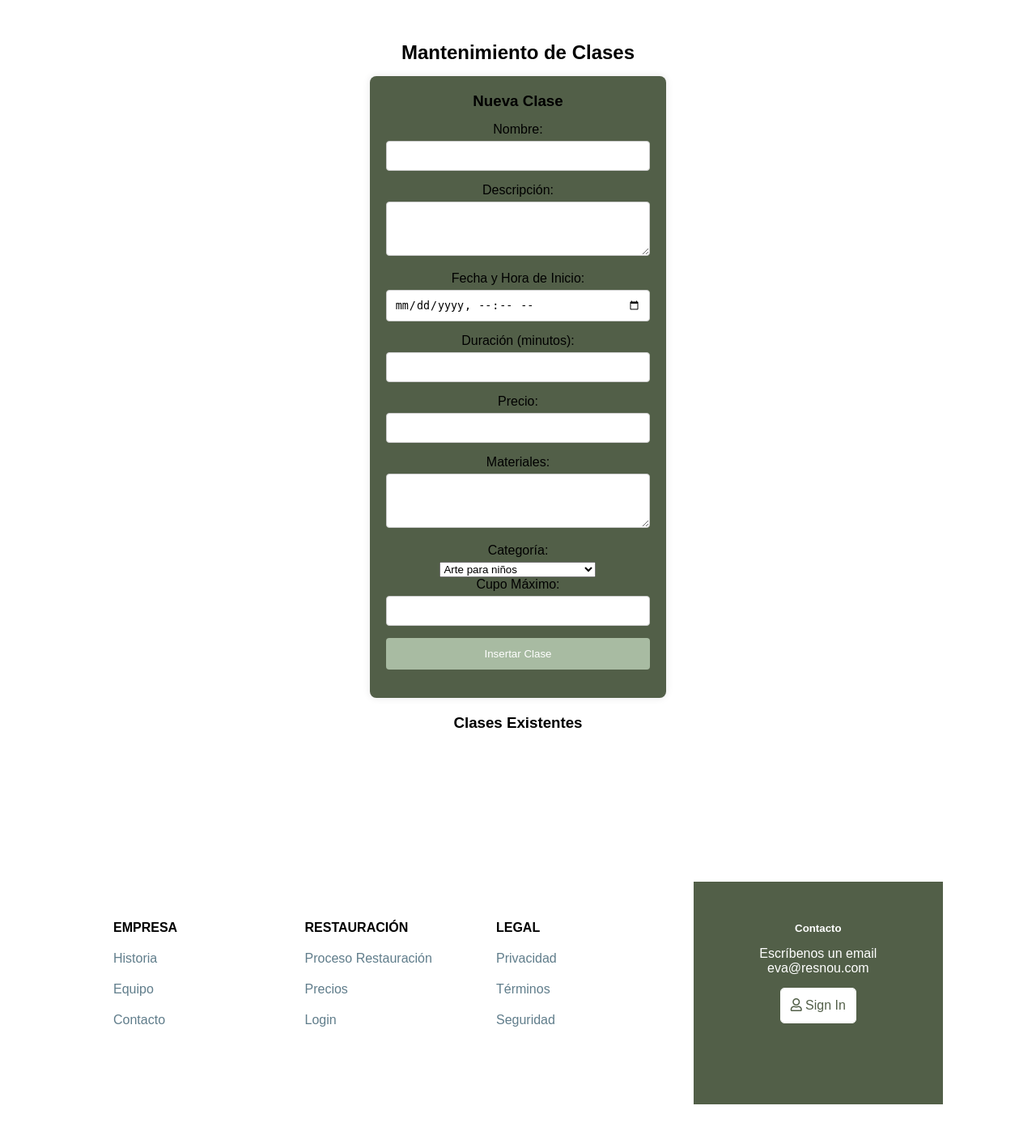
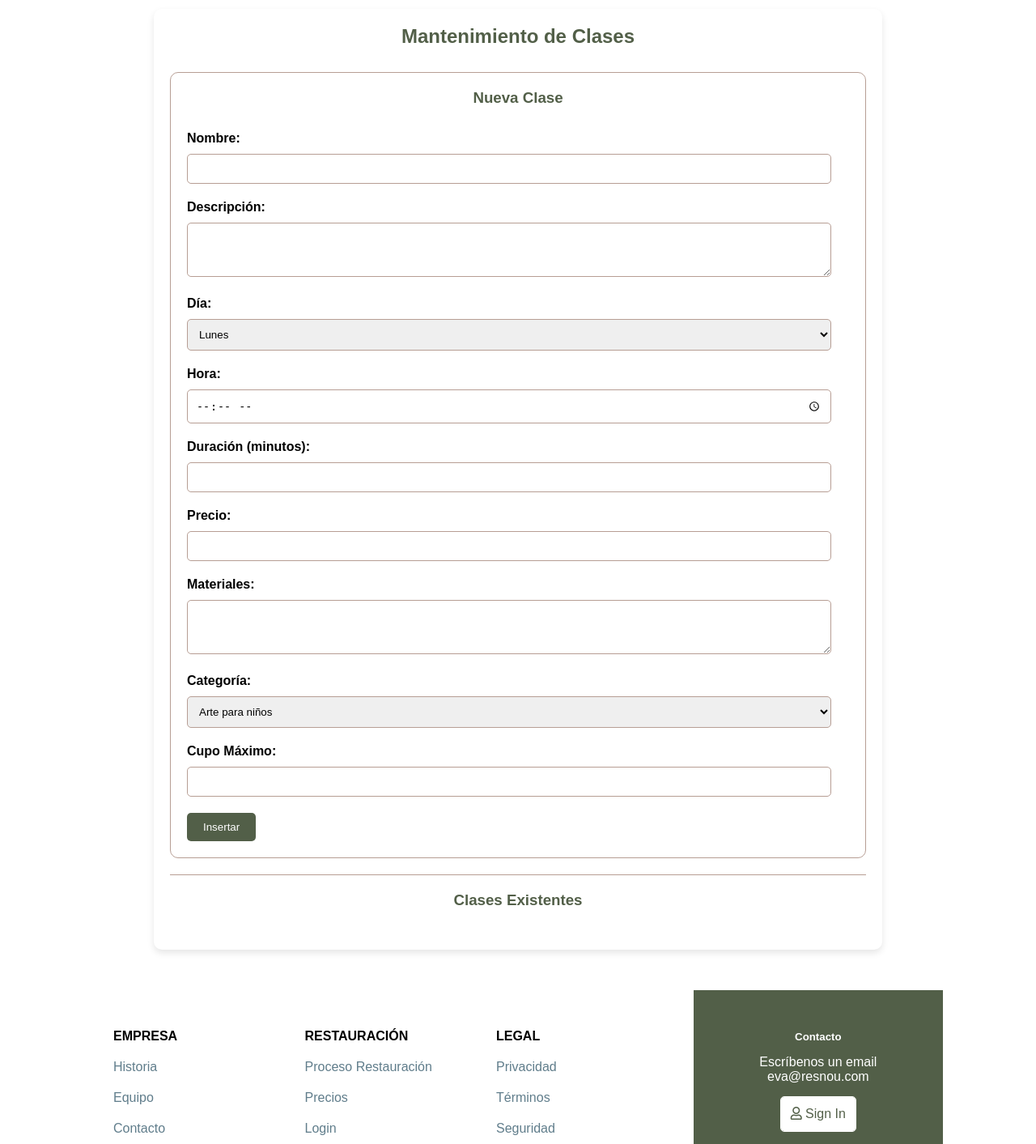
Before and after one commit to Elizaga21/ResNou-Arte-y-Restauracion, a PHP site: page /mantenimiento_categorias.php in a window 1280 px wide. Shown: the part 129-1542 px from the top of the page at 81% size. Run offline with PHP 8.4, Linux system fonts and the light colour scheme; the visitor is signed in with stand-in values (Sample User, id 1); data that the repository does not hold is empty; some libraries are stand-ins or nearby versions; some web fonts are replaced.

Commit message:
mejora css perfil y clases

```diff
--- a/footer.php
+++ b/footer.php
@@ -25,7 +25,7 @@
                             <a href="#" class="footer_nav__link">Proceso Restauración</a>
                         </li>
                         <li class="footer_nav__item">
-                            <a href="#" class="footer_nav__link">Precios</a>
+                            <a href="clases.php" class="footer_nav__link">Precios</a>
                         </li>
                         <li class="footer_nav__item">
                             <a href="login.php" class="footer_nav__link">Login</a>
--- a/mantenimiento_categorias.php
+++ b/mantenimiento_categorias.php
@@ -22,11 +22,12 @@ function obtenerClasePorID($pdo, $claseID) {
 }
 
 // Función para actualizar una clase
-function actualizarClase($pdo, $claseID, $nombre, $descripcion, $fechaHoraInicio, $duracionMinutos, $precio, $materiales, $categoria, $cupoMaximo, $plazasReservadas) {
+function actualizarClase($pdo, $claseID, $nombre, $descripcion, $dia, $hora, $duracionMinutos, $precio, $materiales, $categoria, $cupoMaximo, $plazasReservadas) {
     $stmt = $pdo->prepare("UPDATE clases SET
                            Nombre = ?,
                            Descripcion = ?,
-                           FechaHoraInicio = ?,
+                           Dia = ?,
+                           Hora = ?,
                            DuracionMinutos = ?,
                            Precio = ?,
                            Materiales = ?,
@@ -34,13 +35,13 @@ function actualizarClase($pdo, $claseID, $nombre, $descripcion, $fechaHoraInicio
                            CupoMaximo = ?,
                            PlazasReservadas = ?
                            WHERE ClaseID = ?");
-    return $stmt->execute([$nombre, $descripcion, $fechaHoraInicio, $duracionMinutos, $precio, $materiales, $categoria, $cupoMaximo, $plazasReservadas, $claseID]);
+    return $stmt->execute([$nombre, $descripcion, $dia, $hora, $duracionMinutos, $precio, $materiales, $categoria, $cupoMaximo, $plazasReservadas, $claseID]);
 }
 
 // Función para insertar una nueva clase
-function insertarClase($pdo, $nombre, $descripcion, $fechaHoraInicio, $duracionMinutos, $precio, $materiales, $categoria, $cupoMaximo) {
-    $stmt = $pdo->prepare("INSERT INTO clases (Nombre, Descripcion, FechaHoraInicio, DuracionMinutos, Precio, Materiales, Categoria, CupoMaximo) VALUES (?, ?, ?, ?, ?, ?, ?, ?)");
-    return $stmt->execute([$nombre, $descripcion, $fechaHoraInicio, $duracionMinutos, $precio, $materiales, $categoria, $cupoMaximo]);
+function insertarClase($pdo, $nombre, $descripcion, $dia, $hora, $duracionMinutos, $precio, $materiales, $categoria, $cupoMaximo) {
+    $stmt = $pdo->prepare("INSERT INTO clases (Nombre, Descripcion, Dia, Hora, DuracionMinutos, Precio, Materiales, Categoria, CupoMaximo) VALUES (?, ?, ?, ?, ?, ?, ?, ?, ?)");
+    return $stmt->execute([$nombre, $descripcion, $dia, $hora, $duracionMinutos, $precio, $materiales, $categoria, $cupoMaximo]);
 }
 
 // Función para eliminar una clase por su ID
@@ -60,7 +61,8 @@ if ($_SERVER['REQUEST_METHOD'] === 'POST') {
                 $claseID = $_POST['clase_id'];
                 $nombre = $_POST['nombre'];
                 $descripcion = $_POST['descripcion'];
-                $fechaHoraInicio = $_POST['fecha_hora_inicio'];
+                $dia = $_POST['dia'];
+                $hora = $_POST['hora'];
                 $duracionMinutos = $_POST['duracion_minutos'];
                 $precio = $_POST['precio'];
                 $materiales = $_POST['materiales'];
@@ -68,7 +70,10 @@ if ($_SERVER['REQUEST_METHOD'] === 'POST') {
                 $cupoMaximo = $_POST['cupo_maximo'];
                 $plazasReservadas = $_POST['plazas_reservadas'];
 
-                if (actualizarClase($pdo, $claseID, $nombre, $descripcion, $fechaHoraInicio, $duracionMinutos, $precio, $materiales, $categoria, $cupoMaximo, $plazasReservadas)) {
+                if (actualizarClase($pdo, $claseID, $nombre, $descripcion, $dia, $hora, $duracionMinutos, $precio, $materiales, $categoria, $cupoMaximo, $plazasReservadas)) {
+                    $_SESSION['mensaje_exito'] = "Clase actualizada correctamente.";
+                    echo "<script>window.location.href = 'mantenimiento_categorias.php';</script>"; // Redirige para evitar reenvío del formulario
+                    exit();
                 } else {
                     echo "Error al actualizar la clase.";
                 }
@@ -78,21 +83,21 @@ if ($_SERVER['REQUEST_METHOD'] === 'POST') {
                 // Procesar formulario de inserción
                 $nombre = $_POST['nombre'];
                 $descripcion = $_POST['descripcion'];
-                $fechaHoraInicio = $_POST['fecha_hora_inicio'];
+                $dia = $_POST['dia'];
+                $hora = $_POST['hora'];
                 $duracionMinutos = $_POST['duracion_minutos'];
                 $precio = $_POST['precio'];
                 $materiales = $_POST['materiales'];
                 $categoria = $_POST['categoria'];
                 $cupoMaximo = $_POST['cupo_maximo'];
 
-                if (insertarClase($pdo, $nombre, $descripcion, $fechaHoraInicio, $duracionMinutos, $precio, $materiales, $categoria, $cupoMaximo)) {
+                if (insertarClase($pdo, $nombre, $descripcion, $dia, $hora, $duracionMinutos, $precio, $materiales, $categoria, $cupoMaximo)) {
                     $_SESSION['mensaje_exito'] = "Clase insertada correctamente.";
                     echo "<script>window.location.href = 'mantenimiento_categorias.php';</script>"; // Redirige para evitar reenvío del formulario
                     exit();
                 } else {
                     echo "Error al insertar la clase.";
                 }
-
                 break;
 
             case 'eliminar':
@@ -100,6 +105,9 @@ if ($_SERVER['REQUEST_METHOD'] === 'POST') {
                 $claseID = $_POST['clase_id'];
 
                 if (eliminarClase($pdo, $claseID)) {
+                    $_SESSION['mensaje_exito'] = "Clase eliminada correctamente.";
+                    echo "<script>window.location.href = 'mantenimiento_categorias.php';</script>"; // Redirige para evitar reenvío del formulario
+                    exit();
                 } else {
                     echo "Error al eliminar la clase.";
                 }
@@ -133,134 +141,114 @@ $clases = obtenerClases($pdo);
     --beige: #b79e94;
     --fern: #a8bba2;
 }
+
 .container-clase {
-    margin-top: 160px;
-    margin-bottom: 150px;
-    display: flex;
-    justify-content: center;
-    text-align:center;
-    flex-direction: column;
+    max-width: 900px;
+    margin: 50px auto;
+    margin-top: 140px;
+    background-color: var(--white);
     padding: 20px;
-    align-items: center;
-    max-width: auto;
+    border-radius: 10px;
+    box-shadow: 0 4px 8px rgba(0, 0, 0, 0.1);
 }
 
 h2, h3 {
-    color: #000000;
-    margin-bottom: 15px;
+    color: var(--green);
+    text-align: center;
+    margin-bottom: 30px;
 }
 
-/* Estilos del formulario */
 form {
-    background-color: #525f48;
+    margin-bottom: 20px;
+    border: 1px solid var(--beige);
     padding: 20px;
-    border-radius: 8px;
-    box-shadow: 0 0 10px rgba(0, 0, 0, 0.1);
-    margin-bottom: 20px;
+    border-radius: 10px;
+    transition: border-color 0.3s;
 }
 
-form label {
-    display: block;
-    margin-bottom: 5px;
+form:hover {
+    border-color: var(--green);
 }
 
-form input,
-form textarea {
-    width: 100%;
-    padding: 10px;
-    margin-bottom: 15px;
-    border: 1px solid #ccc;
-    border-radius: 4px;
-    box-sizing: border-box;
+label {
+    display: block;
+    margin-bottom: 10px;
+    font-weight: bold;
+    color: var(--black);
 }
 
-form input[type="checkbox"] {
-    margin-top: 5px;
+input[type="text"], input[type="number"], input[type="time"], textarea, select {
+    width: calc(100% - 22px);
+    padding: 10px;
+    margin-bottom: 20px;
+    border: 1px solid var(--beige);
+    border-radius: 5px;
+    transition: border-color 0.3s;
 }
 
-form input[type="submit"] {
-    background-color: #a8bba2;
-    color: #fff;
-    padding: 12px 20px;
+input[type="text"]:focus, input[type="number"]:focus, input[type="time"]:focus, textarea:focus, select:focus {
+    border-color: var(--green);
+}
+
+button {
+    background-color: var(--green);
+    color: var(--white);
     border: none;
+    padding: 10px 20px;
+    border-radius: 5px;
     cursor: pointer;
     transition: background-color 0.3s;
 }
 
-
-form input[type="submit"]:hover {
-    background-color: #b79e94;
+button:hover {
+    background-color: var(--beige);
 }
 
-/* Estilos de la lista de categorías */
-.lista-categoria {
-    list-style: none;
-    padding: 0;
+.clase {
+    margin-bottom: 20px;
+    padding: 20px;
+    background-color: var(--fern);
+    border-radius: 10px;
+    box-shadow: 0 4px 8px rgba(0, 0, 0, 0.1);
+    transition: transform 0.3s, box-shadow 0.3s;
 }
 
-.lista-categoria li {
-    margin-bottom: 20px;
-    background-color: #525f48;
-    padding: 15px;
-    border-radius: 15px;
-    box-shadow: 0 0 10px rgba(0, 0, 0, 0.1);
-    display: flex;
-    justify-content: space-between;
-    align-items: center;
+.clase:hover {
+    transform: translateY(-5px);
+    box-shadow: 0 6px 12px rgba(0, 0, 0, 0.15);
 }
 
-.lista-categoria li div {
-    flex-grow: 1;
+hr {
+    border: 0;
+    height: 1px;
+    background: var(--beige);
+    margin: 20px 0;
 }
 
-/* Estilos de los botones de actualizar y eliminar */
-.lista-categoria li form[style="display: inline;"] {
-    display: flex;
+/* Responsive Styles */
+@media (max-width: 768px) {
+    body {
+        padding: 10px;
     }
 
-
-/* Estilos de los botones de actualizar y eliminar */
-.lista-categoria li form[style="display: inline;"] input[type="submit"] {
-    background-color: #525f48;
-    color: #fff;
-    padding: 8px;
-    border: none;
-    border-radius: 4px;
-    cursor: pointer;
-    margin-left: 10px;
-    margin-right: 10px;
+    .container-clase {
+        padding: 15px;
     }
 
-/* Estilos de los botones de actualizar y eliminar */
-<!-- Estilos de los botones de actualizar y eliminar -->
-.lista-categoria li form[style="display: inline;"] input[type="submit"][value="Actualizar"] {
-    background-color: #000;
-    color: #fff;
-    padding: 12px 20px;
+    form, .clase {
+        padding: 15px;
     }
 
-.lista-categoria li form[style="display: inline;"] input[type="submit"][value="Eliminar"] {
-    background-color: #525f48;
-    color: #fff;
-    padding: 12px 20px;
+    input[type="text"], input[type="number"], input[type="time"], textarea, select {
+        width: calc(100% - 20px);
+        margin-bottom: 15px;
     }
 
-/* Estilo para el botón "Actualizar" */
-.lista-categoria li form[style="display: inline;"] .btn-actualizar {
-    background-color: #525f48;
-    color: #fff;
-    padding: 12px 20px;
+    button {
+        width: 100%;
+        padding: 15px;
     }
-
-/* Estilo para el botón "Eliminar" */
-.lista-categoria li form[style="display: inline;"] .btn-eliminar {
-    background-color: #525f48;
-    color: #fff;
-    padding: 12px 20px;
 }
-
-
-
 
     </style>
 </head>
@@ -278,8 +266,18 @@ form input[type="submit"]:hover {
             <input type="text" name="nombre" required>
             <label>Descripción:</label>
             <textarea name="descripcion" rows="3"></textarea>
-    <label>Fecha y Hora de Inicio:</label>
-    <input type="datetime-local" name="fecha_hora_inicio" required>
+            <label>Día:</label>
+            <select name="dia" required>
+                <option value="Lunes">Lunes</option>
+                <option value="Martes">Martes</option>
+                <option value="Miércoles">Miércoles</option>
+                <option value="Jueves">Jueves</option>
+                <option value="Viernes">Viernes</option>
+                <option value="Sábado">Sábado</option>
+                <option value="Domingo">Domingo</option>
+            </select>
+            <label>Hora:</label>
+            <input type="time" name="hora" required>
             <label>Duración (minutos):</label>
             <input type="number" name="duracion_minutos" required>
             <label>Precio:</label>
@@ -295,87 +293,62 @@ form input[type="submit"]:hover {
             <label>Cupo Máximo:</label>
             <input type="number" name="cupo_maximo" required>
             <input type="hidden" name="accion" value="insertar">
-    <input type="submit" value="Insertar Clase">
+            <button type="submit">Insertar</button>
         </form>
 
-<!-- Lista de clases existentes con opciones de actualización y eliminación -->
+        <hr>
+
+    <!-- Listado de clases -->
     <h3>Clases Existentes</h3>
-<ul class="lista-clases">
-<?php foreach ($clases as $clase) : ?>
-<li>
-    <div style="display: flex; align-items: center;">
-        <div>
-            <strong>Nombre:</strong> <?php echo $clase['Nombre']; ?><br>
-            <strong>Fecha y Hora de Inicio:</strong> <?php echo $clase['FechaHoraInicio']; ?><br>
-            <strong>Precio:</strong> $<?php echo $clase['Precio']; ?>
-        </div>
-        <!-- Formulario para actualizar la clase actual -->
+    <?php foreach ($clases as $clase): ?>
+        <div class="clase">
             <form method="post">
                 <input type="hidden" name="clase_id" value="<?php echo $clase['ClaseID']; ?>">
-            <input type="hidden" name="nombre_actual" value="<?php echo $clase['Nombre']; ?>">
-            <input type="hidden" name="descripcion_actual" value="<?php echo $clase['Descripcion']; ?>">
-            <input type="hidden" name="fecha_hora_inicio_actual" value="<?php echo $clase['FechaHoraInicio']; ?>">
-            <input type="hidden" name="duracion_minutos_actual" value="<?php echo $clase['DuracionMinutos']; ?>">
-            <input type="hidden" name="precio_actual" value="<?php echo $clase['Precio']; ?>">
-            <input type="hidden" name="materiales_actual" value="<?php echo $clase['Materiales']; ?>">
-            <input type="hidden" name="categoria_actual" value="<?php echo $clase['Categoria']; ?>">
-            <input type="hidden" name="cupo_maximo_actual" value="<?php echo $clase['CupoMaximo']; ?>">
-            <input type="hidden" name="plazas_reservadas_actual" value="<?php echo $clase['PlazasReservadas']; ?>">
-
-            <input type="hidden" name="accion" value="actualizar">
-            <!-- Campos de entrada actualizados con los valores actuales -->
                 <label>Nombre:</label>
-            <input type="text" name="nombre" value="<?php echo $clase['Nombre']; ?>" required>
+                <input type="text" name="nombre" value="<?php echo htmlspecialchars($clase['Nombre']); ?>" required>
                 <label>Descripción:</label>
-            <textarea name="descripcion" rows="3"><?php echo $clase['Descripcion']; ?></textarea>
-            <label>Fecha y Hora de Inicio:</label>
-            <input type="datetime-local" name="fecha_hora_inicio" value="<?php echo date('Y-m-d\TH:i', strtotime($clase['FechaHoraInicio'])); ?>" required>
+                <textarea name="descripcion" rows="3"><?php echo htmlspecialchars($clase['Descripcion']); ?></textarea>
+                <label>Día:</label>
+                <select name="dia" required>
+                    <option value="Lunes" <?php echo $clase['Dia'] == 'Lunes' ? 'selected' : ''; ?>>Lunes</option>
+                    <option value="Martes" <?php echo $clase['Dia'] == 'Martes' ? 'selected' : ''; ?>>Martes</option>
+                    <option value="Miércoles" <?php echo $clase['Dia'] == 'Miércoles' ? 'selected' : ''; ?>>Miércoles</option>
+                    <option value="Jueves" <?php echo $clase['Dia'] == 'Jueves' ? 'selected' : ''; ?>>Jueves</option>
+                    <option value="Viernes" <?php echo $clase['Dia'] == 'Viernes' ? 'selected' : ''; ?>>Viernes</option>
+                    <option value="Sábado" <?php echo $clase['Dia'] == 'Sábado' ? 'selected' : ''; ?>>Sábado</option>
+                    <option value="Domingo" <?php echo $clase['Dia'] == 'Domingo' ? 'selected' : ''; ?>>Domingo</option>
+                </select>
+                <label>Hora:</label>
+                <input type="time" name="hora" value="<?php echo htmlspecialchars($clase['Hora']); ?>" required>
                 <label>Duración (minutos):</label>
-            <input type="number" name="duracion_minutos" value="<?php echo $clase['DuracionMinutos']; ?>" required>
+                <input type="number" name="duracion_minutos" value="<?php echo htmlspecialchars($clase['DuracionMinutos']); ?>" required>
                 <label>Precio:</label>
-            <input type="number" step="0.01" name="precio" value="<?php echo $clase['Precio']; ?>" required>
+                <input type="number" step="0.01" name="precio" value="<?php echo htmlspecialchars($clase['Precio']); ?>" required>
                 <label>Materiales:</label>
-            <textarea name="materiales" rows="3"><?php echo $clase['Materiales']; ?></textarea>
+                <textarea name="materiales" rows="3"><?php echo htmlspecialchars($clase['Materiales']); ?></textarea>
                 <label>Categoría:</label>
                 <select name="categoria" required>
-                <option value="Arte para niños" <?php echo ($clase['Categoria'] == 'Arte para niños') ? 'selected' : ''; ?>>Arte para niños</option>
-                <option value="Pintura y dibujo para Adultos" <?php echo ($clase['Categoria'] == 'Pintura y dibujo para Adultos') ? 'selected' : ''; ?>>Pintura y dibujo para Adultos</option>
-                <option value="Restauración para Adultos" <?php echo ($clase['Categoria'] == 'Restauración para Adultos') ? 'selected' : ''; ?>>Restauración para Adultos</option>
+                    <option value="Arte para niños" <?php echo $clase['Categoria'] == 'Arte para niños' ? 'selected' : ''; ?>>Arte para niños</option>
+                    <option value="Pintura y dibujo para Adultos" <?php echo $clase['Categoria'] == 'Pintura y dibujo para Adultos' ? 'selected' : ''; ?>>Pintura y dibujo para Adultos</option>
+                    <option value="Restauración para Adultos" <?php echo $clase['Categoria'] == 'Restauración para Adultos' ? 'selected' : ''; ?>>Restauración para Adultos</option>
                 </select>
                 <label>Cupo Máximo:</label>
-            <input type="number" name="cupo_maximo" value="<?php echo $clase['CupoMaximo']; ?>" required>
+                <input type="number" name="cupo_maximo" value="<?php echo htmlspecialchars($clase['CupoMaximo']); ?>" required>
                 <label>Plazas Reservadas:</label>
-            <input type="number" name="plazas_reservadas" value="<?php echo $clase['PlazasReservadas']; ?>" required>
-
-            <input type="submit" class="btn-actualizar" value="Actualizar">
+                <input type="number" name="plazas_reservadas" value="<?php echo htmlspecialchars($clase['PlazasReservadas']); ?>" required>
+                <input type="hidden" name="accion" value="actualizar">
+                <button type="submit">Actualizar</button>
             </form>
-
             <form method="post">
                 <input type="hidden" name="clase_id" value="<?php echo $clase['ClaseID']; ?>">
                 <input type="hidden" name="accion" value="eliminar">
-            <input type="submit" class="btn-eliminar" value="Eliminar" onclick="return confirm('¿Estás seguro?')">
+                <button type="submit" onclick="return confirm('¿Estás seguro de que deseas eliminar esta clase?');">Eliminar</button>
             </form>
         </div>
-</li>
+        <hr>
     <?php endforeach; ?>
-</ul>
-
 </div>
-
 <?php include 'footer.php'; ?>
 
-<script>
-<?php
-if (isset($_SESSION['mensaje_exito'])) {
-echo "alert('{$_SESSION['mensaje_exito']}');";
-unset($_SESSION['mensaje_exito']); // Limpiar la variable de sesión después de mostrar el mensaje
-}
-?>
-</script>
-
-
-<script src="https://code.jquery.com/jquery-3.3.1.slim.min.js"></script>
-<script src="https://cdnjs.cloudflare.com/ajax/libs/popper.js/1.14.7/umd/popper.min.js"></script>
-<script src="https://stackpath.bootstrapcdn.com/bootstrap/4.3.1/js/bootstrap.min.js"></script>
 </body>
 </html>
```
Also changed, not shown: payment_process.php (added, +133 -0 lines), perfil.php (+64 -67 lines). Lines whose indentation alone changed are shown as unchanged.
